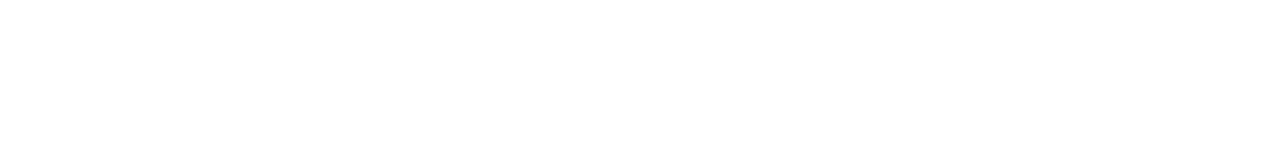
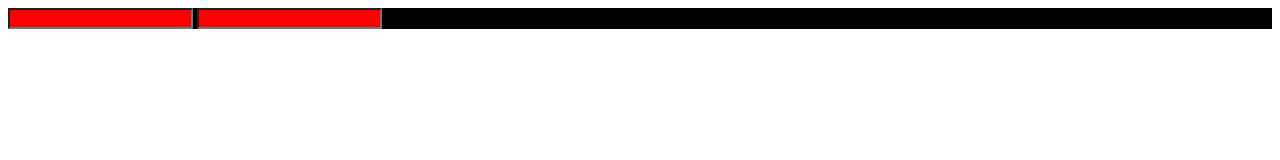
Before and after one commit to AkiSD/test, a plain HTML site: page index.html in a window 1280 px wide. Drawn offline with Linux system fonts and the light colour scheme.

Commit message:
Создали форму

```diff
--- a/index.html
+++ b/index.html
@@ -8,5 +8,12 @@
 </head>
 <body>
 
+
+    <form action="">
+        <input type="text">
+        <input type="text">
+    </form>
+
+
 </body>
 </html>
--- a/style.css
+++ b/style.css
@@ -0,0 +1,7 @@
+form {
+    background: #000;
+}
+
+input {
+    background: red;
+}
```
